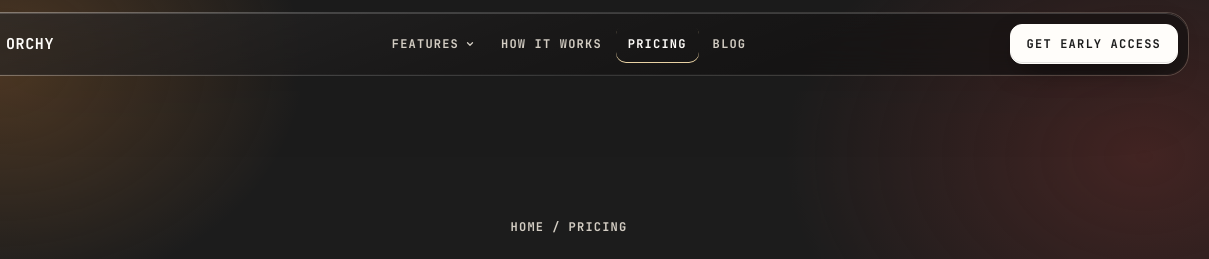
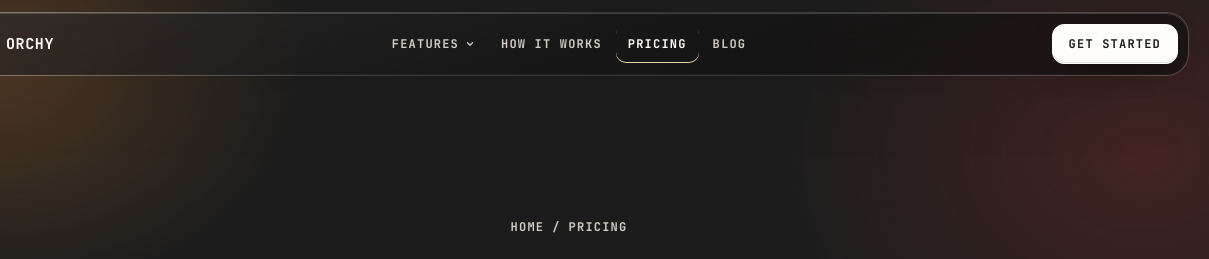
Before and after one commit to janmm97/imorchy-site, a plain HTML site: page pricing.html in a window 1280 px wide. Shown: the top 259 px of the page, 71-1280 px from the left. Drawn offline with Linux system fonts and the light colour scheme.

Commit message:
chore(pricing): build on the launch CTA and premium type (#21, #22)
Merge sadie/site-premium (stacked on #21) into the pricing branch,
restamp pricing.html (Get started nav) and preload the two display fonts
like every other page, so #20 merges cleanly after #21 and #22.

Co-Authored-By: Claude Opus 5.5 <noreply@anthropic.com>

```diff
--- a/pricing.html
+++ b/pricing.html
@@ -22,6 +22,8 @@
     <meta name="twitter:image" content="https://imorchy.dev/assets/og-image.png" />
     <meta name="twitter:image:alt" content="Orchy AI: AI workspace for VAs, freelancers and agencies" />
     <link rel="icon" type="image/png" href="/assets/orchy-icon-64.png" />
+    <link rel="preload" href="/fonts/InstrumentSerif-Regular-latin.woff2" as="font" type="font/woff2" crossorigin />
+    <link rel="preload" href="/fonts/InstrumentSans-Variable-latin.woff2" as="font" type="font/woff2" crossorigin />
     <link rel="stylesheet" href="/css/tokens.css" />
     <link rel="stylesheet" href="/css/components.css" />
     <script type="application/ld+json">
@@ -154,7 +156,7 @@
           </ul>
         </nav>
         <div class="nav-end">
-          <a class="btn btn-sm" href="/go/early-access?from=nav">Get early access</a>
+          <a class="btn btn-sm" href="/go/start?from=nav">Get started</a>
           <button class="menu js-only" type="button" aria-expanded="false" aria-controls="navlist" id="mbtn"><svg class="ic" viewBox="0 0 16 16" aria-hidden="true"><path d="M2.5 5h11M2.5 11h11"/></svg><span class="t">Menu</span><span class="sr"> (site menu)</span></button>
           <a class="menu nojs-only" href="#site-footer">Menu</a>
         </div>
```
